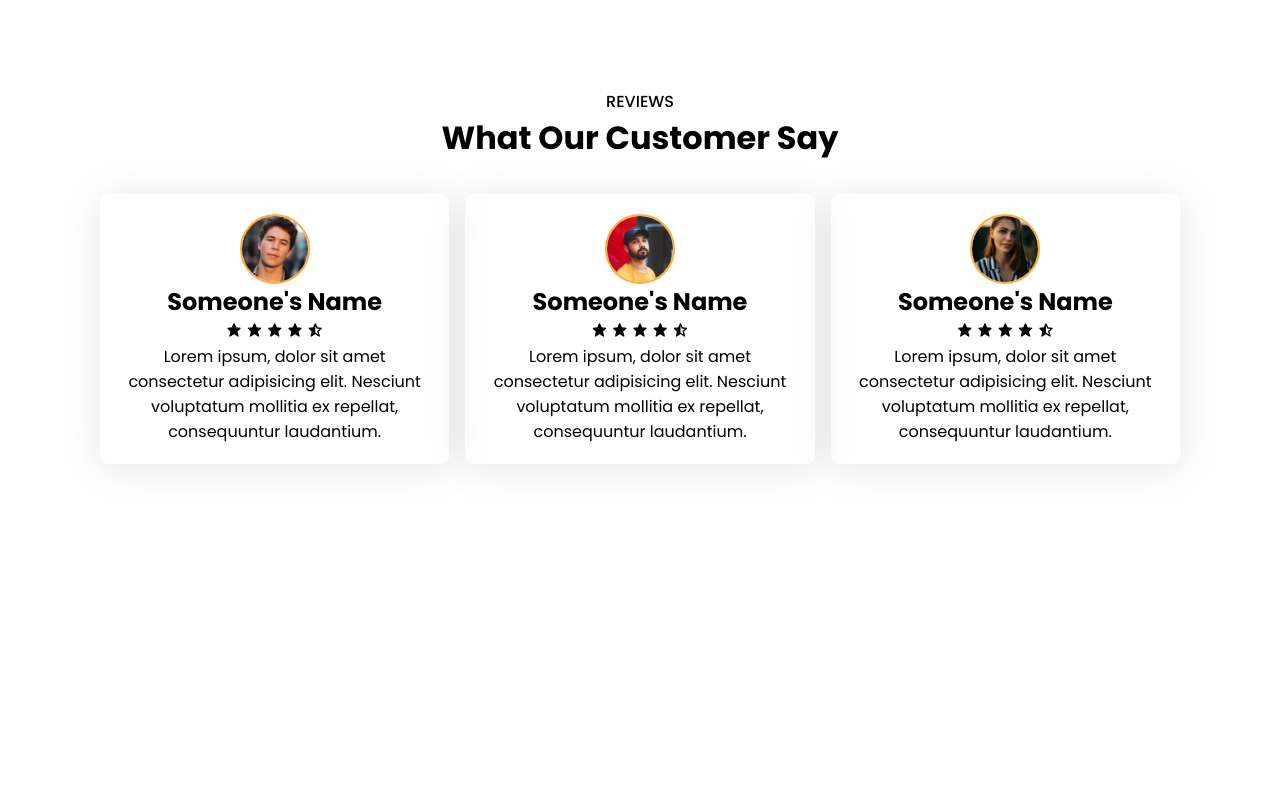
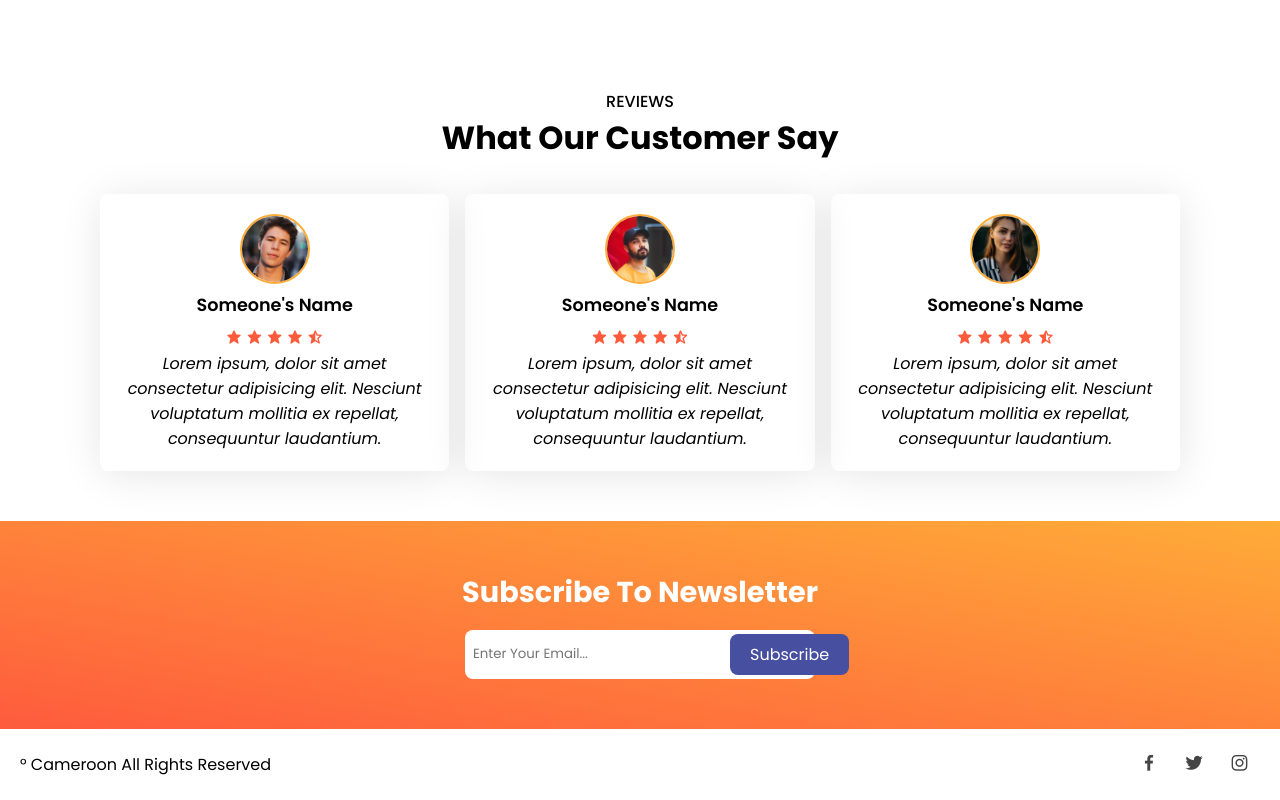
Before and after one commit to YannKamche/Car-Rental-Website, a plain HTML site: page index.html in a window 1280 px wide. Shown: the part 2845-3645 px from the top of the page. Before the commit the page ends 3359 px from the top, so only its background shows below. Drawn offline with nearby package versions, Linux system fonts and the light colour scheme.

Commit message:
Modified

```diff
--- a/css/style.css
+++ b/css/style.css
@@ -332,3 +332,57 @@ header {
     box-shadow: 1px 4px 41px rgba(0, 0, 0, 0.1);
     border-radius: 0.5rem;
 }
+.reviews-container .box h2{
+    font-size: 1.1rem;
+    font-weight: 600;
+    margin: 0.5rem 0 0.5rem;
+}
+.reviews-container .box p {
+    font-style: italic;
+}
+.reviews-container .box .stars .bx {
+    color: var(--main-color);
+}
+/* Newsletter */
+.newsletter {
+    background: linear-gradient(to top right, #fe5b3d, #ffac38);
+    display: flex;
+    flex-direction: column;
+    align-items: center;
+}
+.newsletter h2 {
+    color: #fff;
+    font-size: 1.8rem;
+}
+.newsletter .box {
+    margin-top: 1rem;
+    background: #fff;
+    border-radius: 0.5rem;
+    padding: 4px 8px;
+    width: 350px;
+    display: flex;
+    justify-content: spa;
+}
+.newsletter .box input {
+    border: none;
+    outline: none;
+}
+.newsletter .box .btn {
+    background: #474fa0;
+    color: #fff;
+    padding: 8px 20px;
+    border-radius: 0.5rem;
+}
+
+/* copyright */
+.copyright {
+    padding: 20px;
+    display: flex;
+    justify-content: space-between;
+    align-items: center;
+}
+.social a {
+    color: #444;
+    padding: 10px;
+    font-size: 21px;
+}
--- a/index.html
+++ b/index.html
@@ -193,7 +193,7 @@
                     <img src="./Images/rev1.jpg" alt="">
                 </div>
                 <h2>Someone's Name</h2>
-                <div class="starts">
+                <div class="stars">
                     <i class="bx bxs-star"></i>
                     <i class="bx bxs-star"></i>
                     <i class="bx bxs-star"></i>
@@ -208,7 +208,7 @@
                     <img src="./Images/rev2.jpg" alt="">
                 </div>
                 <h2>Someone's Name</h2>
-                <div class="starts">
+                <div class="stars">
                     <i class="bx bxs-star"></i>
                     <i class="bx bxs-star"></i>
                     <i class="bx bxs-star"></i>
@@ -223,7 +223,7 @@
                     <img src="./Images/rev3.jpg" alt="">
                 </div>
                 <h2>Someone's Name</h2>
-                <div class="starts">
+                <div class="stars">
                     <i class="bx bxs-star"></i>
                     <i class="bx bxs-star"></i>
                     <i class="bx bxs-star"></i>
@@ -235,6 +235,23 @@
         </div>
 
     </section>
+
+    <!-- Newsletter -->
+    <section class="newsletter">
+        <h2>Subscribe To Newsletter</h2>
+        <div class="box">
+            <input type="text" placeholder="Enter Your Email...">
+            <a href="#" class="btn">Subscribe</a>
+        </div>
+    </section>
+    <div class="copyright">
+        <p>&#176 Cameroon All Rights Reserved</p>
+        <div class="social">
+            <a href="#"><i class="bx bxl-facebook"></i></a>
+            <a href="#"><i class="bx bxl-twitter"></i></a>
+            <a href="#"><i class="bx bxl-instagram"></i></a>
+        </div>
+    </div>
     <!-- Link to Js File -->
     <script src="./js/main.js"></script>
 </body>
```
